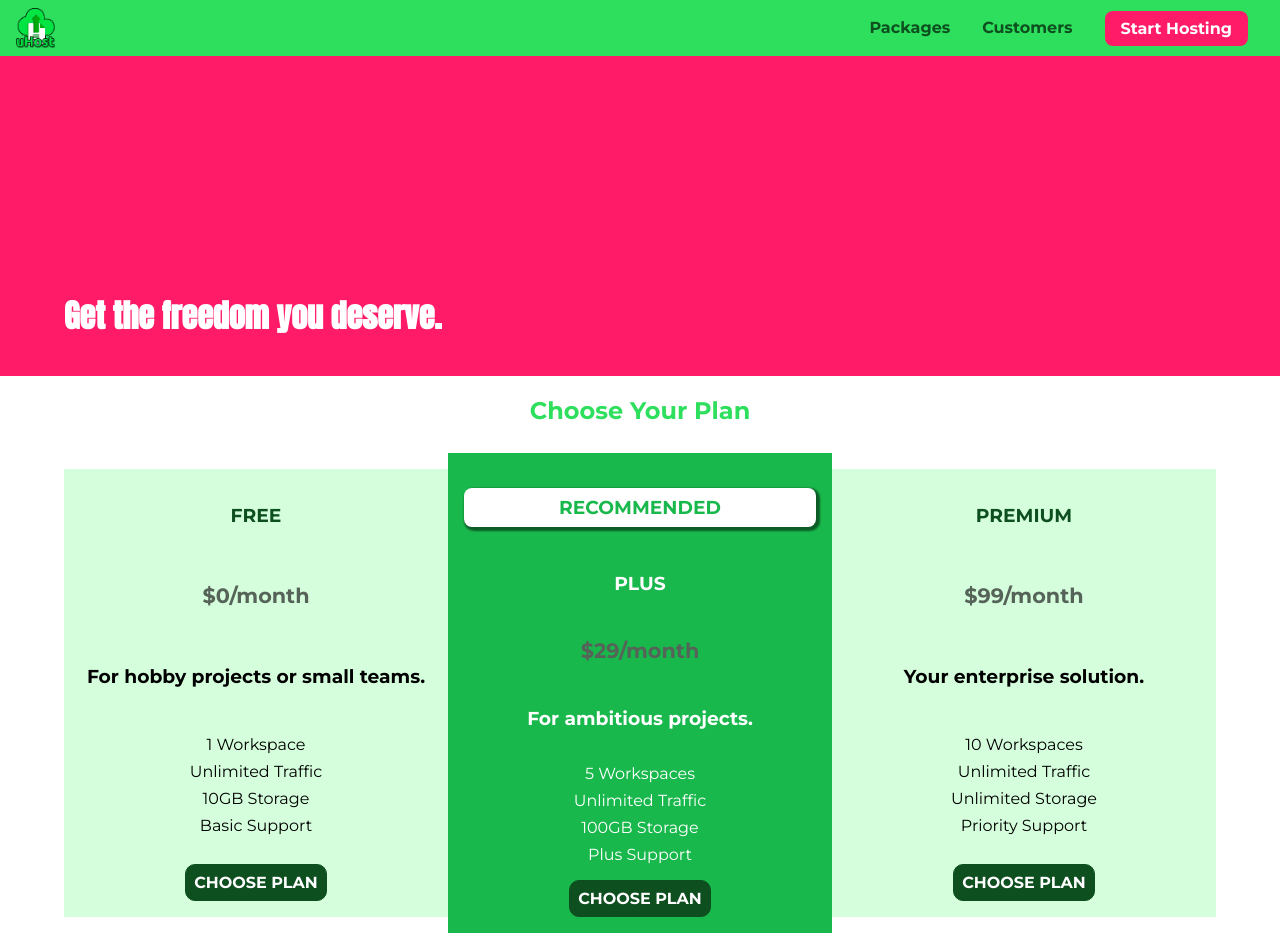
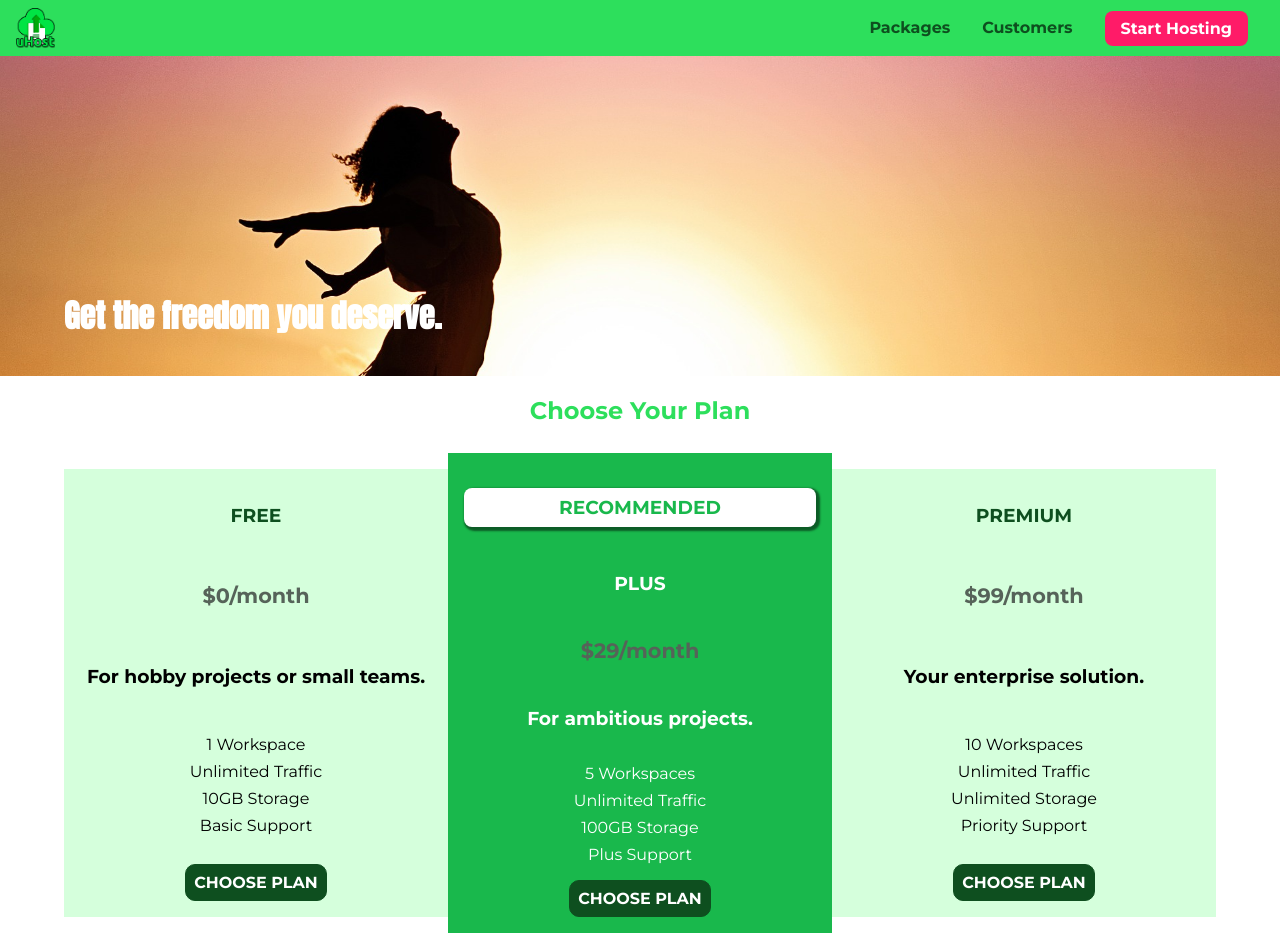
Before and after one commit to Sarathtiru/ServerHost, a plain HTML site: page index.html in a window 1280 px wide. Shown: the top 936 px of the page. Drawn offline with Linux system fonts and the light colour scheme.

Commit message:
Second Commit

```diff
--- a/main.css
+++ b/main.css
@@ -1,7 +1,7 @@
 
 #product-overview{
     background: linear-gradient(to top, rgba(80,68,18,0) 10%, transparent),
-    url("/images//freedom.jpg") top left/cover no-repeat border-box, #ff1b68;
+    url("./images/freedom.jpg") top left/cover no-repeat border-box, #ff1b68;
     width: 100vw;
     height: 35vh;
     padding: 0.6rem;
```
